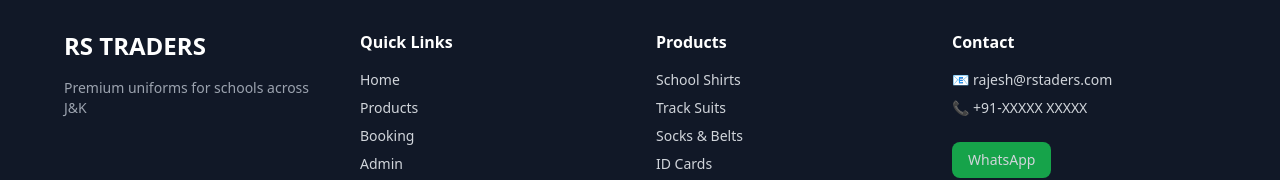
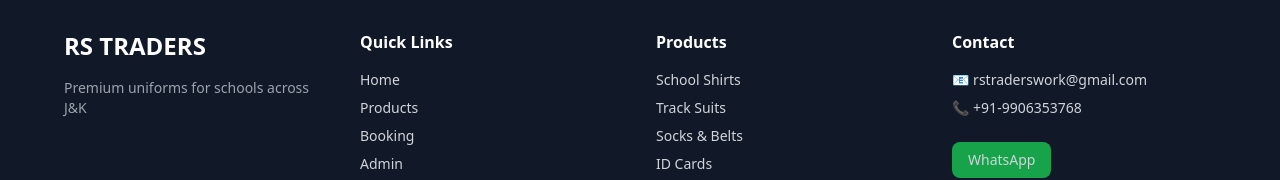
Before and after one commit to rstraderswork/rs-traders-frontend, a React (Vite) app: page / in a window 1280 px wide. Shown: the part 2131-2311 px from the top of the page. Built offline with nearby package versions, Linux system fonts and the light colour scheme; no server answers.

Commit message:
updated footer whatsapp link

```diff
--- a/src/components/public/Footer.jsx
+++ b/src/components/public/Footer.jsx
@@ -38,10 +38,10 @@ export default function Footer() {
           {/* Contact */}
           <div>
             <h4 className="font-bold text-white mb-4">Contact</h4>
-            <p className="text-sm mb-2">📧 rajesh@rstaders.com</p>
-            <p className="text-sm mb-2">📞 +91-XXXXX XXXXX</p>
+            <p className="text-sm mb-2">📧 rstraderswork@gmail.com</p>
+            <p className="text-sm mb-2">📞 +91-9906353768</p>
             <a
-              href="https://wa.me/919876543210"
+              href="https://wa.me/919906353768"
               target="_blank"
               rel="noopener noreferrer"
               className="inline-block mt-4 px-4 py-2 bg-green-600 hover:bg-green-700 rounded-lg text-sm font-medium transition"
```
